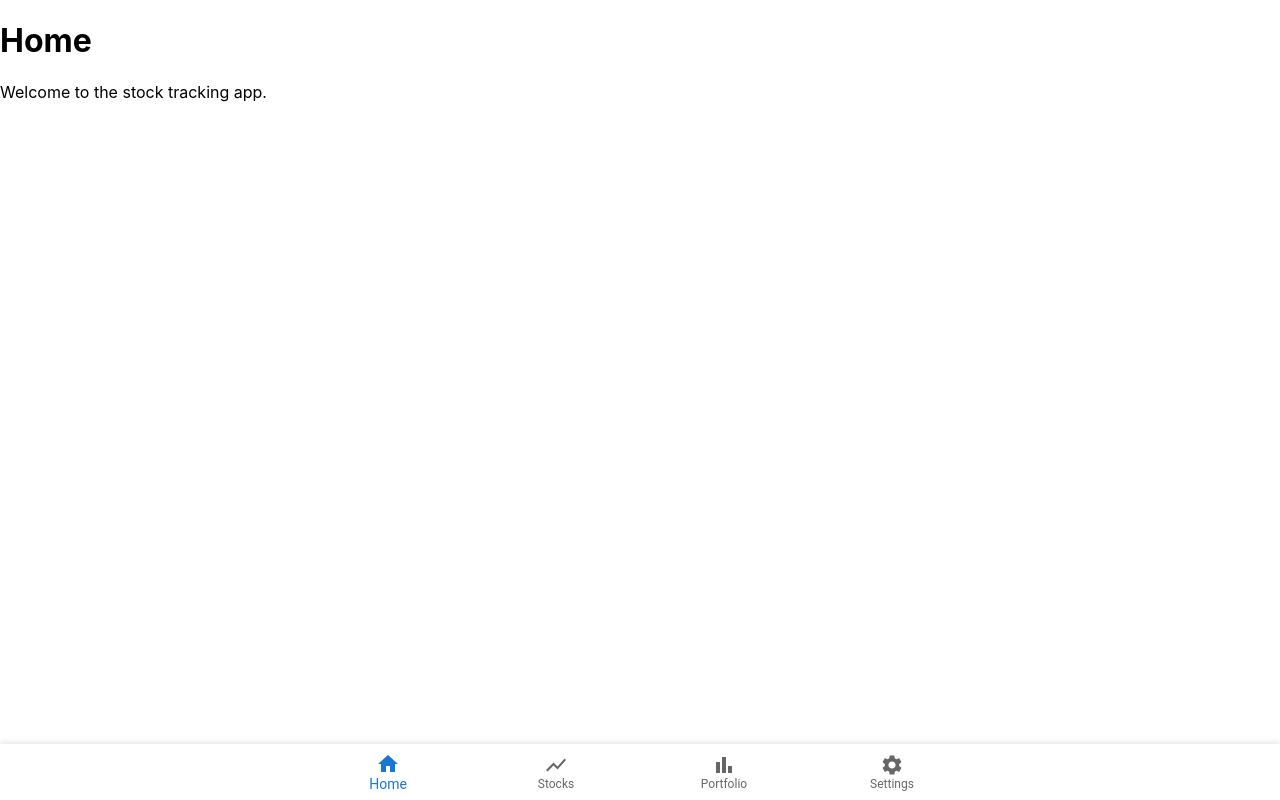
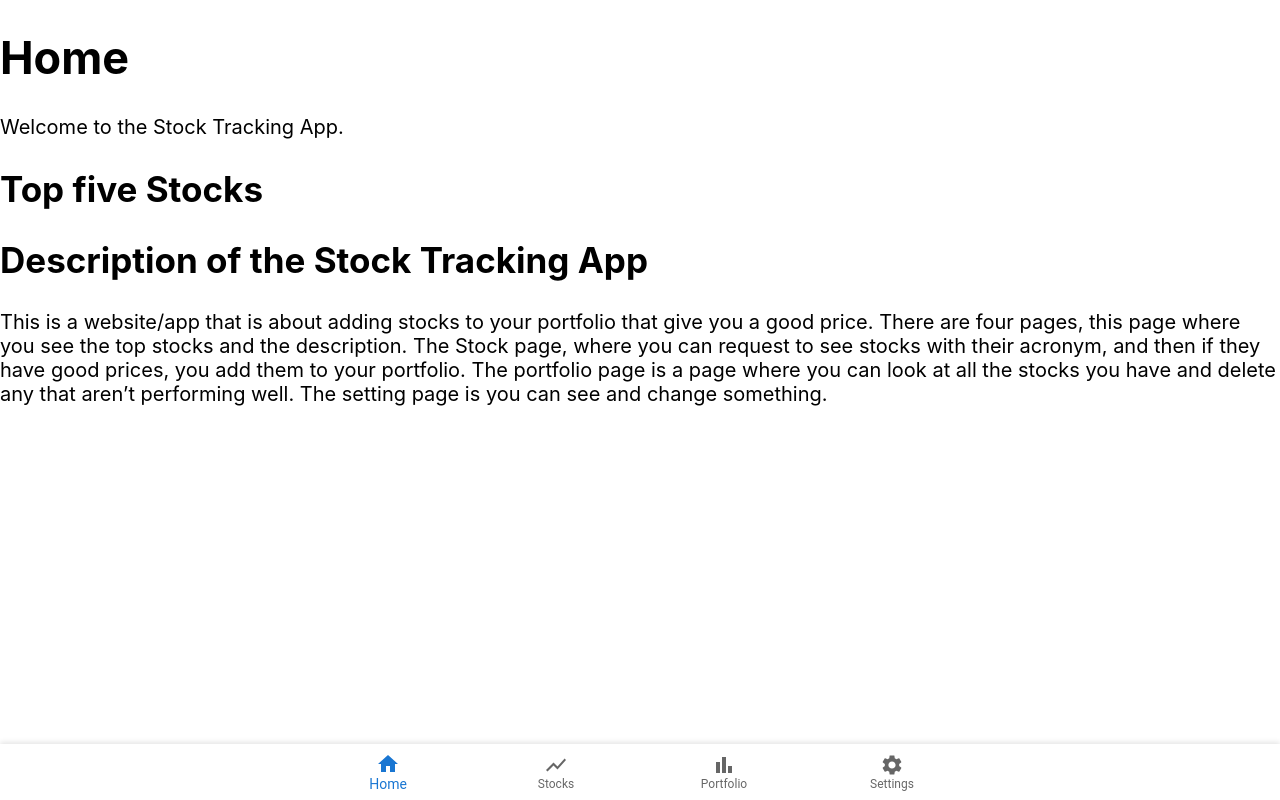
Before and after one commit to MaggieHemond/Software-Engineering, a React (Create React App) app in the folder Stock_App_Code/stock-app-REACT/: page / in a window 1280 px wide. Built offline with nearby package versions, Linux system fonts and the light colour scheme.

Commit message:
Layout for Home and Settings

```diff
--- a/Stock_App_Code/stock-app-REACT/src/pages/HomePage.js
+++ b/Stock_App_Code/stock-app-REACT/src/pages/HomePage.js
@@ -5,7 +5,20 @@ function HomePage() {
   return (
     <div>
       <h1>Home</h1>
-      <p>Welcome to the stock tracking app.</p>
+      <p>Welcome to the Stock Tracking App.</p>
+
+      <h2>Top five Stocks</h2>
+
+      <h2>Description of the Stock Tracking App</h2>
+      <p>
+      This is a website/app that is about adding stocks to your portfolio that give you a good price.
+      There are four pages, this page where you see the top stocks and the description. The Stock page,
+      where you can request to see stocks with their acronym, and then if they have good prices, you add them to your portfolio.
+      The portfolio page is a page where you can look at all the stocks you have and delete any that aren’t performing well.
+      The setting page is you can see and change something.
+      </p>
+
+
     </div>
   );
 }
--- a/Stock_App_Code/stock-app-REACT/src/pages/SettingsPage.js
+++ b/Stock_App_Code/stock-app-REACT/src/pages/SettingsPage.js
@@ -1,10 +1,18 @@
 import React from 'react';
+import { Button } from "@mui/material";
+import '../stylesheets/HomePage.css';
 
 function SettingsPage() {
   return (
     <div>
       <h1>Settings</h1>
       <p>Customize your app experience.</p>
+
+      <h2>Light/Dark Mode</h2>
+      <Button></Button>
+
+      <h2>FAQ</h2>
+      <p></p>
     </div>
   );
 }
--- a/Stock_App_Code/stock-app-REACT/src/stylesheets/HomePage.css
+++ b/Stock_App_Code/stock-app-REACT/src/stylesheets/HomePage.css
@@ -0,0 +1,9 @@
+p {
+    font-size: 20px;
+}
+h1{
+    font-size: 45px;
+}
+h2{
+    font-size: 35px;
+}
```
